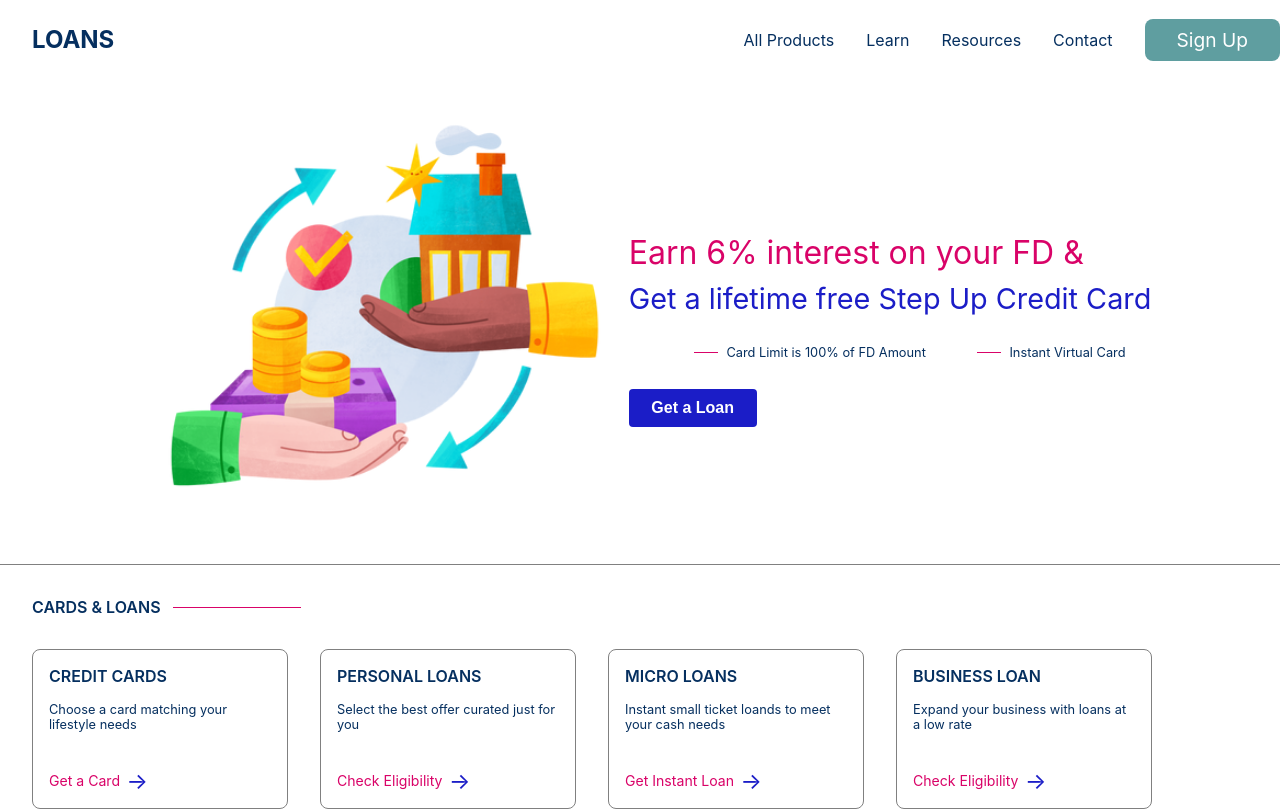
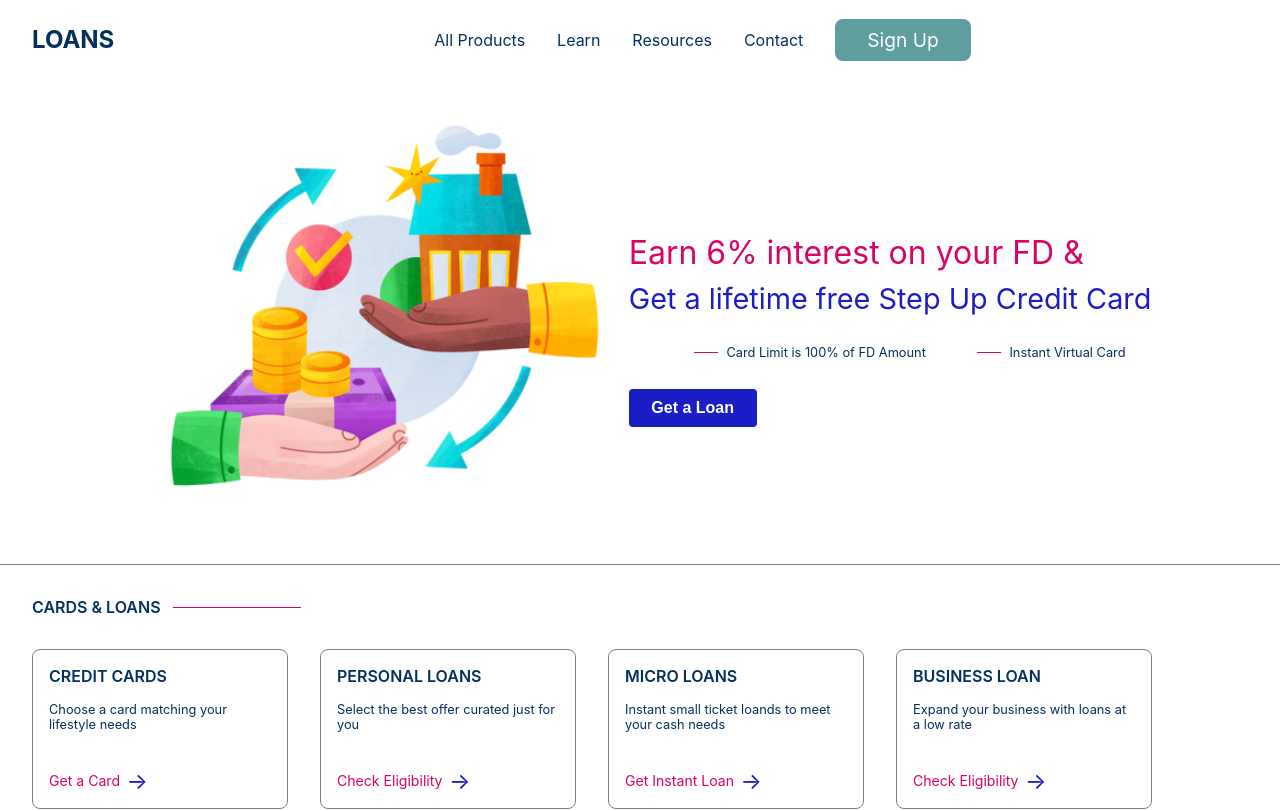
Before and after one commit to KokoBell/loan-website, a Next.js app: page / in a window 1280 px wide. Shown: the top 811 px of the page. Built offline with nearby package versions, Linux system fonts and the light colour scheme.

Commit message:
Make navbar margins responsive

```diff
--- a/pages/index.js
+++ b/pages/index.js
@@ -26,6 +26,7 @@ export default function Home() {
       </Head>
 
       <nav className={styles.navbar}>
+        <div id="nav" className={styles.nav}>
           <h1 className={styles.nav_logo}> LOANS </h1>
           <div id="navbar" className={styles.nav_bar}>
             <div className={styles.nav_links} >
@@ -36,20 +37,30 @@ export default function Home() {
             </div>
             <p className={styles.signup}> Sign Up </p>
           </div>
+        </div>
         <div id="hamburger" className={styles.hamburger} onClick={(e) => {
           const hamburger = document.getElementById("hamburger")
           hamburger.classList.toggle("active")
           const navbar = document.getElementById("navbar")
+          const navigation = document.getElementById("nav")
           const bar1 = document.getElementById("bar1")
           const bar2 = document.getElementById("bar2")
           const bar3 = document.getElementById("bar3")
           if (hamburger.classList.contains("active")) {
-            navbar.style.display = "block"
+            navigation.style.display = "flex"
+            navigation.style.flexDirection = "column"
+            hamburger.style.alignSelf = "flex-start"
+            hamburger.style.marginTop = "1rem"
+            navbar.style.display = "flex"
+            navbar.style.flexDirection = "column"
             bar1.style.transform = "translateY(6px) rotate(45deg)"
             bar2.style.display = "none"
             bar3.style.transform = "translateY(-8px) rotate(-45deg)"
           } else {
+            navigation.style.display = "flex"
+            navigation.style.flexDirection = "row"
             navbar.style.display = "none"
+            hamburger.style.marginTop = "1rem"
             bar1.style.transform = "translateY(0) rotate(0deg)"
             bar2.style.display = "block"
             bar3.style.transform = "translateY(0) rotate(0deg)"
--- a/styles/Home.module.css
+++ b/styles/Home.module.css
@@ -16,10 +16,47 @@
   transition: all 0.6s ease-in-out;
 }
 
+.nav {
+  display: flex;
+  flex-direction: row;
+  align-items: center;
+}
+
 .nav_bar {
   display: flex;
   flex-direction: row;
   align-items: center;
+  margin-left: 40rem;
+}
+
+@media (max-width: 1690px) {
+  .nav_bar {
+    margin-left: 32rem;
+  }
+}
+
+@media (max-width: 1520px) {
+  .nav_bar {
+    margin-left: 28rem;
+  }
+}
+
+@media (max-width: 1450px) {
+  .nav_bar {
+    margin-left: 24rem;
+  }
+}
+
+@media (max-width: 1360px) {
+  .nav_bar {
+    margin-left: 20rem;
+  }
+}
+
+@media (max-width: 1290px) {
+  .nav_bar {
+    margin-left: 16rem;
+  }
 }
 
 .nav_logo {
@@ -331,6 +368,7 @@
     display: flex;
     flex-direction: column;
     flex-wrap: wrap;
+    margin: 0;
   }
 
   .left_headline {
```
Lines whose indentation alone changed are shown as unchanged.
